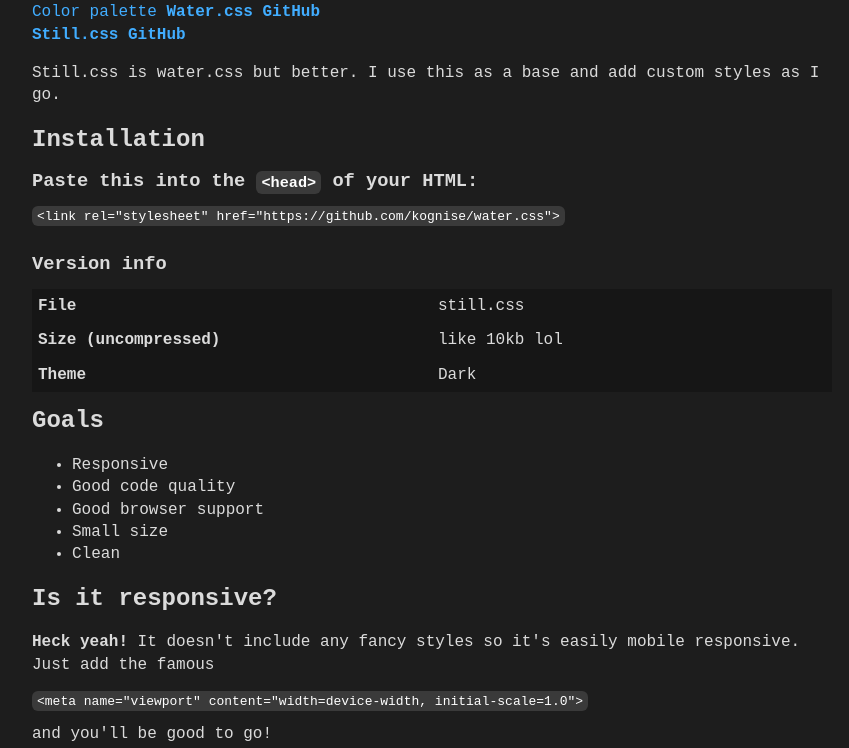
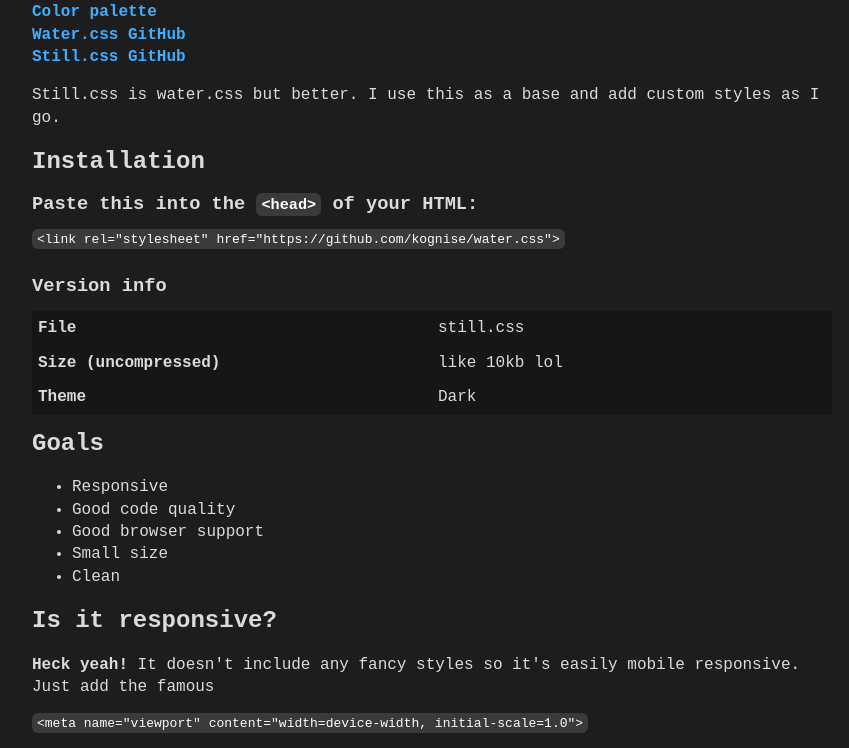
Before and after one commit to sebastos1/still.css, a plain HTML site: page index.html in a window 1280 px wide. Shown: the part 80-828 px from the top of the page, without its empty margins (208-1057 px from the left). Drawn offline with Linux system fonts and the light colour scheme.

Commit message:
forgot formatting this

```diff
--- a/index.html
+++ b/index.html
@@ -9,7 +9,7 @@
   </head>
   <body>
     <h1>Still.css</h1>
-    <a href="/palette">Color palette</a>
+    <a href="/palette"><b>Color palette</b></a><br>
     <a href="https://github.com/kognise/water.css"><b>Water.css GitHub</b></a><br>
     <a href="https://github.com/sebastos1/still.css"><b>Still.css GitHub</b></a>
     <p>Still.css is water.css but better. I use this as a base and add custom styles as I go.</p>
```
